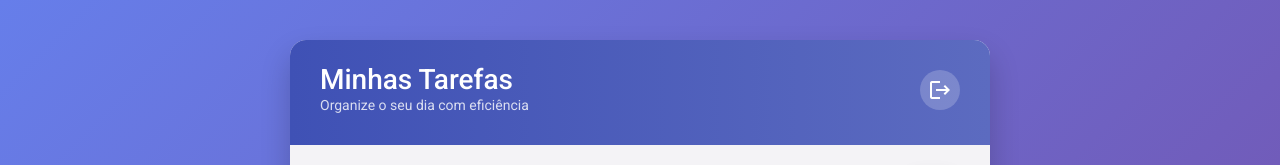
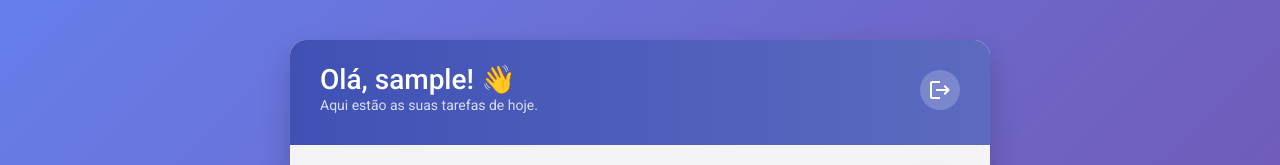
Before and after one commit to PauloFTF/lista-tarefas-ui, an Angular app: page /tarefas in a window 1280 px wide. Shown: the top 165 px of the page. Built offline with nearby package versions, Linux system fonts and the light colour scheme; no server answers; sample sign-in values are in the browser's storage.

Commit message:
Implementação da mensagem de boas-vindas na tela de tarefas

```diff
--- a/src/app/auth/auth.ts
+++ b/src/app/auth/auth.ts
@@ -18,6 +18,8 @@ export class AuthService {
       tap(resposta => {
         if (resposta.token) {
           localStorage.setItem('meu-token', resposta.token);
+          // NOVO: Salva o nome do usuário também!
+          localStorage.setItem('user-name', resposta.nome);
         }
       })
     );
@@ -31,10 +33,16 @@ export class AuthService {
     return localStorage.getItem('meu-token');
   }
 
-  // 3. Atualize o método logout
+  // NOVO: Método para recuperar o nome salvo
+  getUsuarioNome(): string {
+    return localStorage.getItem('user-name') || 'Visitante';
+  }
+
   logout(): void {
-    localStorage.removeItem('meu-token'); // Apaga o crachá
-    this.router.navigate(['/login']);     // Manda o usuário para a porta de entrada
+    localStorage.removeItem('meu-token');
+    // NOVO: Limpa o nome também ao sair
+    localStorage.removeItem('user-name');
+    this.router.navigate(['/login']);
   }
 
   isLoggedIn(): boolean {
--- a/src/app/tarefas/tarefas.html
+++ b/src/app/tarefas/tarefas.html
@@ -4,9 +4,10 @@
 
         <div class="card-header-banner">
             <div class="header-content">
-                <h1>Minhas Tarefas</h1>
-                <p>Organize o seu dia com eficiência</p>
+                <h1>Olá, {{ nomeUsuario }}! 👋</h1>
+                <p>Aqui estão as suas tarefas de hoje.</p>
             </div>
+
             <button mat-icon-button class="btn-logout-white" (click)="sair()" matTooltip="Sair do Sistema">
                 <mat-icon>logout</mat-icon>
             </button>
--- a/src/app/tarefas/tarefas.ts
+++ b/src/app/tarefas/tarefas.ts
@@ -38,12 +38,17 @@ export class TarefasComponent implements OnInit {
   novaTarefaDescricao: string = "";
   tarefaEmEdicao: Tarefa | null = null;
 
+  // NOVO: Variável para guardar o nome
+  nomeUsuario: string = "";
+
   constructor(
     private tarefaService: TarefaService,
     private authService: AuthService
   ) {}
 
   ngOnInit(): void {
+    // NOVO: Busca o nome assim que a tela carrega
+    this.nomeUsuario = this.authService.getUsuarioNome();
     this.carregarTarefas();
   }
 
```
